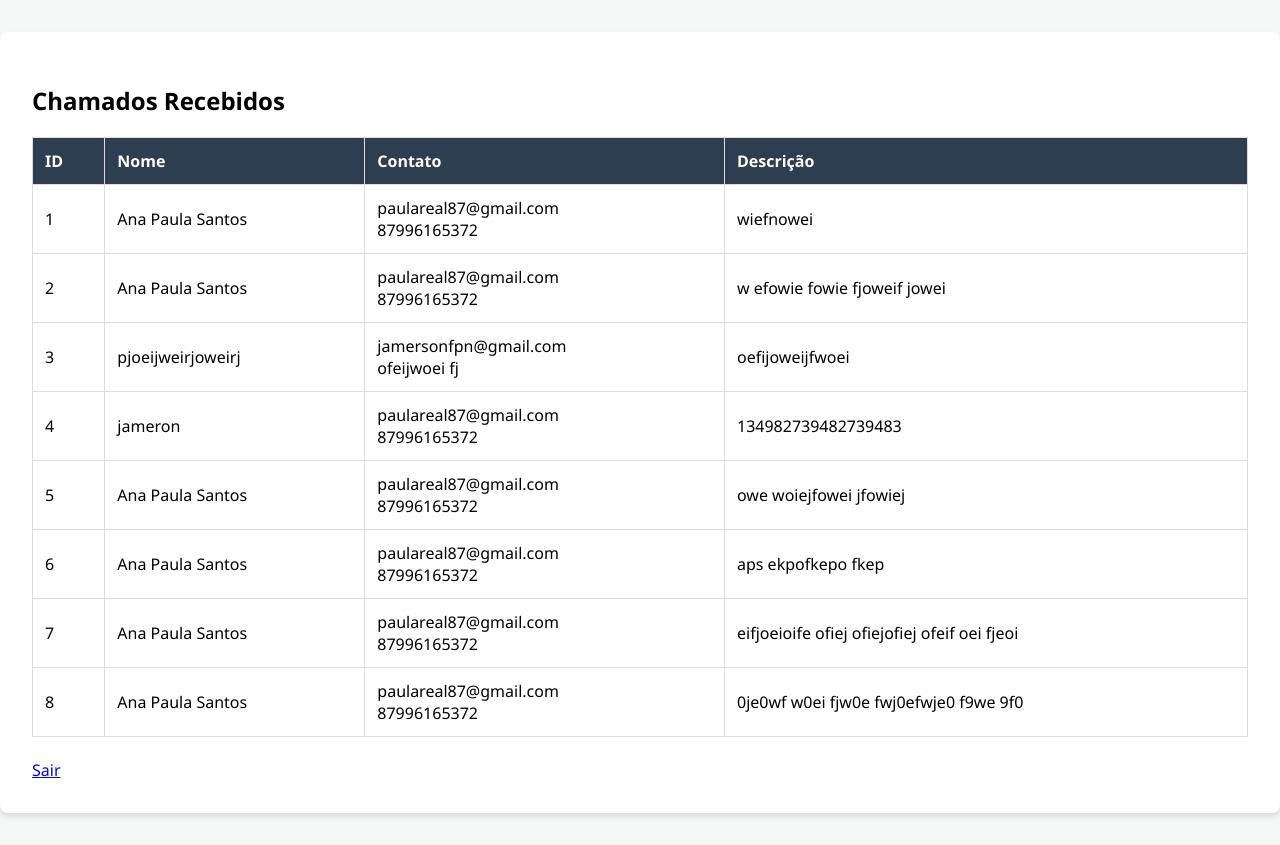
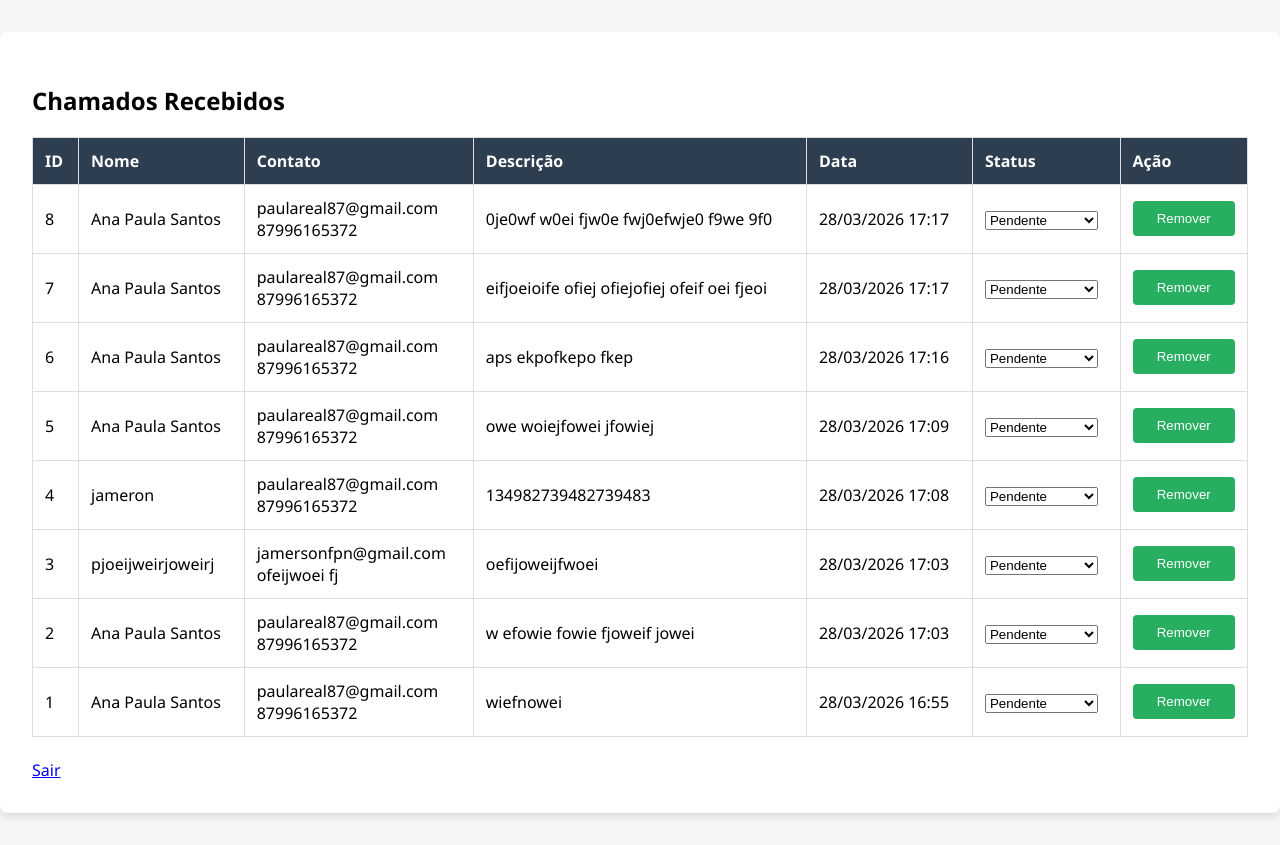
Before and after one commit to JamersonFpn/Site_TCC, a FastAPI app: page /dashboard in a window 1280 px wide. Shown: the part 118-963 px from the top of the page. Run offline with FastAPI, Linux system fonts and the light colour scheme; the visitor is signed in with stand-in values (Sample User, id 1).

Commit message:
Status, DateTime e feedback de chamado

```diff
--- a/main.py
+++ b/main.py
@@ -5,9 +5,10 @@ from fastapi.staticfiles import StaticFiles
 from starlette import status
 from starlette.middleware.sessions import SessionMiddleware
 from dotenv import load_dotenv
-from sqlalchemy import create_engine, Column, Integer, String
+from sqlalchemy import create_engine, Column, Integer, String, DateTime
 from sqlalchemy.orm import declarative_base, sessionmaker, Session
 from fastapi import Depends
+from datetime import datetime
 import os
 
 
@@ -31,6 +32,8 @@ class chamado(Base):
     email = Column(String, nullable=False)
     telefone = Column(String, nullable=False)
     descricao = Column(String, nullable=False)
+    criado_em = Column(DateTime, default=datetime.now)
+    status = Column(String, default="Pendente")
 
 Base.metadata.create_all(bind=engine)
 
@@ -56,7 +59,8 @@ ADMIN_PASS = os.getenv("ADMIN_PASS")
 
 @app.get("/", response_class=HTMLResponse)
 async def home(request: Request):
-    return templates.TemplateResponse("home.html", {"request": request})
+    sucesso = request.query_params.get("sucesso")
+    return templates.TemplateResponse("home.html", {"request": request, "sucesso": sucesso})
 
 
 
@@ -75,11 +79,19 @@ async def criar_chamado(
     db: Session = Depends(get_db)
 ):
 
-    novo_chamado = chamado(nome=nome, email=email, telefone=telefone, descricao=descricao)
+    novo_chamado = chamado(
+        nome = nome,
+        email = email,
+        telefone = telefone,
+        descricao = descricao,
+        criado_em = datetime.now(),
+        status = "Pendente"
+    )
+
     db.add(novo_chamado)
     db.commit()
 
-    return RedirectResponse(url="/", status_code=status.HTTP_303_SEE_OTHER)
+    return RedirectResponse(url="/?sucesso=1", status_code=status.HTTP_303_SEE_OTHER)
 
 
 
@@ -94,7 +106,7 @@ async def dashboard_page(request: Request, db: Session = Depends(get_db)):
     if not request.session.get("logado"):
         return RedirectResponse(url="/login", status_code=status.HTTP_302_FOUND)
 
-    todos_os_chamados = db.query(chamado).all()
+    todos_os_chamados = db.query(chamado).order_by(chamado.criado_em.desc()).all()
     return templates.TemplateResponse(
         "dashboard.html",
         {"request": request, "todos_os_chamados": todos_os_chamados}
@@ -118,6 +130,52 @@ async def login_post(
         status_code=401
     )
 
+@app.get("/atualizar-status/{chamado_id}")
+async def atualizar_status_get(chamado_id: int, request: Request):
+    return RedirectResponse(url="/dashboard", status_code=status.HTTP_302_FOUND)
+
+
+@app.post("/atualizar-status/{chamado_id}")
+async def atualizar_status(
+    chamado_id: int,
+    request: Request,
+    novo_status: str = Form(...),
+    db: Session = Depends(get_db)
+):
+    if not request.session.get("logado"):
+        return RedirectResponse(url="/login", status_code=status.HTTP_302_FOUND)
+
+    status_permitidos = ["Pendente", "Em andamento", "Concluído"]
+    if novo_status not in status_permitidos:
+        return RedirectResponse(url="/dashboard", status_code=status.HTTP_302_FOUND)
+
+    c = db.query(chamado).filter(chamado.id == chamado_id).first()
+    if c:
+        c.status = novo_status
+        db.commit()
+
+    return RedirectResponse(url="/dashboard", status_code=status.HTTP_303_SEE_OTHER)
+
+
+
+@app.post("/remover-chamado/{chamado_id}")
+async def remover_chamado(
+    chamado_id: int,
+    request: Request,
+    db: Session = Depends(get_db)
+):
+
+    if not request.session.get("logado"):
+        return RedirectResponse(url="/login", status_code=status.HTTP_302_FOUND)
+
+    c = db.query(chamado).filter(chamado.id == chamado_id).first()
+    if c:
+        db.delete(c)
+        db.commit()
+
+    return RedirectResponse(url="/dashboard", status_code=status.HTTP_303_SEE_OTHER)
+
+
 
 
 @app.get("/logout")
--- a/templates/dashboard.html
+++ b/templates/dashboard.html
@@ -14,13 +14,33 @@
                 <th>Nome</th>
                 <th>Contato</th>
                 <th>Descrição</th>
+                <th>Data</th>
+                <th>Status</th>
+                <th>Ação</th>
             </tr>
             {% for c in todos_os_chamados %}
             <tr>
                 <td>{{ c.id }}</td>
                 <td>{{ c.nome }}</td>
-                <td>{{ c.email }} <br> {{ c.telefone }}</td>
+                <td>{{ c.email }}<br>{{ c.telefone }}</td>
                 <td>{{ c.descricao }}</td>
+                <td>{{ c.criado_em.strftime("%d/%m/%Y %H:%M") }}</td>
+                <td>
+                    <form action="/atualizar-status/{{ c.id }}" method="post">
+                        <select name="novo_status" onchange="this.form.submit()">
+                            <option value="Pendente"      {% if c.status == "Pendente" %}      selected {% endif %}>Pendente</option>
+                            <option value="Em andamento"  {% if c.status == "Em andamento" %}  selected {% endif %}>Em andamento</option>
+                            <option value="Concluído"     {% if c.status == "Concluído" %}     selected {% endif %}>Concluído</option>
+                        </select>
+                    </form>
+                </td>
+                <td>
+                    <form action="/remover-chamado/{{ c.id }}" method="post">
+                        <button type="submit" onclick="return confirm('Tem certeza que deseja remover o chamado de {{ c.nome }}?')">
+                            Remover
+                        </button>
+                    </form>
+                </td>
             </tr>
             {% endfor %}
         </table>
```
Also changed, not shown: templates/home.html (+8 -1 lines), chamados.db.
